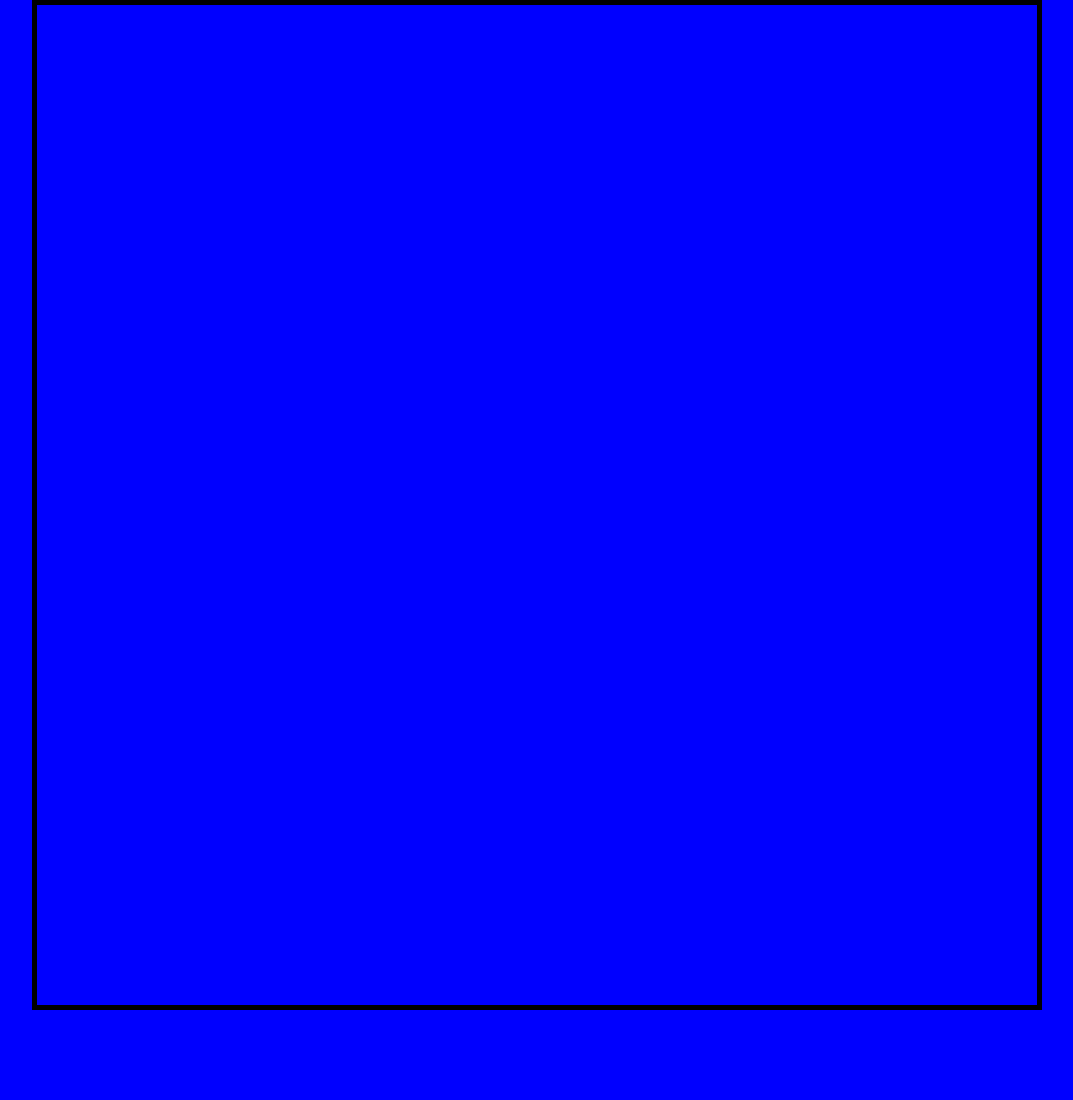
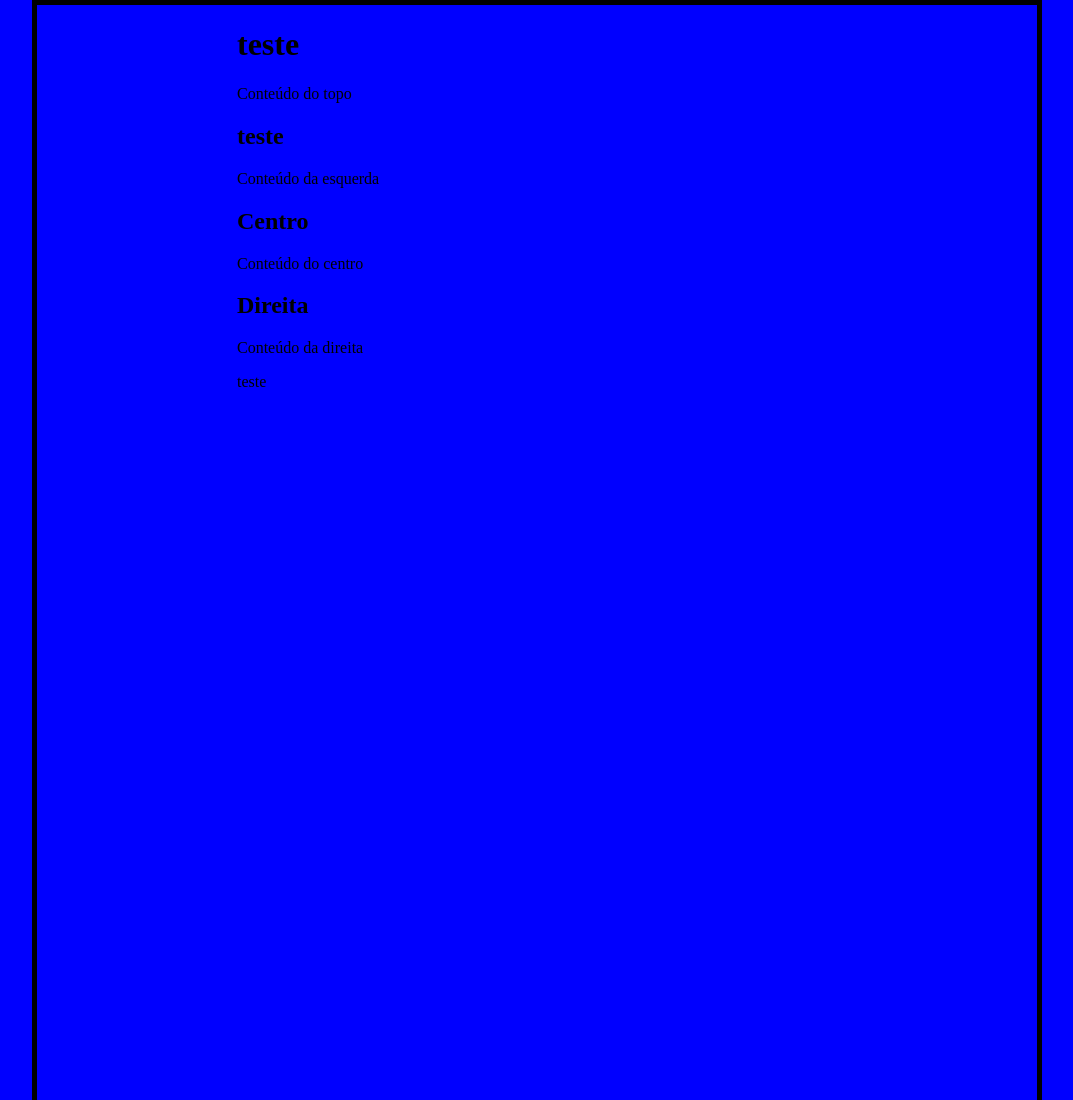
Before and after one commit to Juliaomizzollo/meu-projeto, a plain HTML site: page index.html in a window 1280 px wide. Shown: the top 1100 px of the page, without its empty margins (103-1176 px from the left). Before the commit the page ends 1010 px from the top, so only its background shows below. Drawn offline with Linux system fonts and the light colour scheme.

Commit message:
Add files via upload

```diff
--- a/index.html
+++ b/index.html
@@ -1,11 +1,36 @@
-<!doctype html>
-<html lang="pt-BR">
+<!DOCTYPE html>
+<html lang="pt">
     <head>
-    <link href="css/geral.css" rel="stylesheet" />
+
+        <link href="css/geral.css" rel="stylesheet"/>
         <meta charset="utf-8" />
-    <meta name="viewport" content="width=device-width, inicial - scale=1.0">
         <title>Projeto</title>
     </head>
     <body>
+        <div id="corpo">
+            <div id="topo">
+                <h1>teste</h1>
+                <p>Conteúdo do topo</p>
+            </div>
 
+            <div id="conteudo">
+                <div id="esquerda">
+                    <h2>teste</h2>
+                    <p>Conteúdo da esquerda</p>
+                </div>
+                <div id="centro">
+                    <h2>Centro</h2>
+                    <p>Conteúdo do centro</p>
+                </div>
+                <div id="direita">
+                    <h2>Direita</h2>
+                    <p>Conteúdo da direita</p>
+                </div>
+            </div>
+
+            <div id="rodape">
+                <p>teste</p>
+            </div>
+        </div>
     </body>
+    </html>
```
Lines whose indentation alone changed are shown as unchanged.
